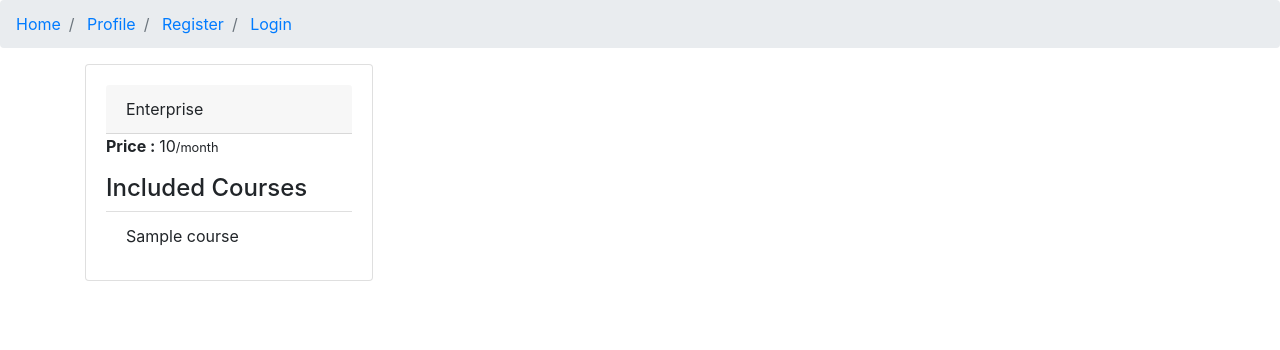
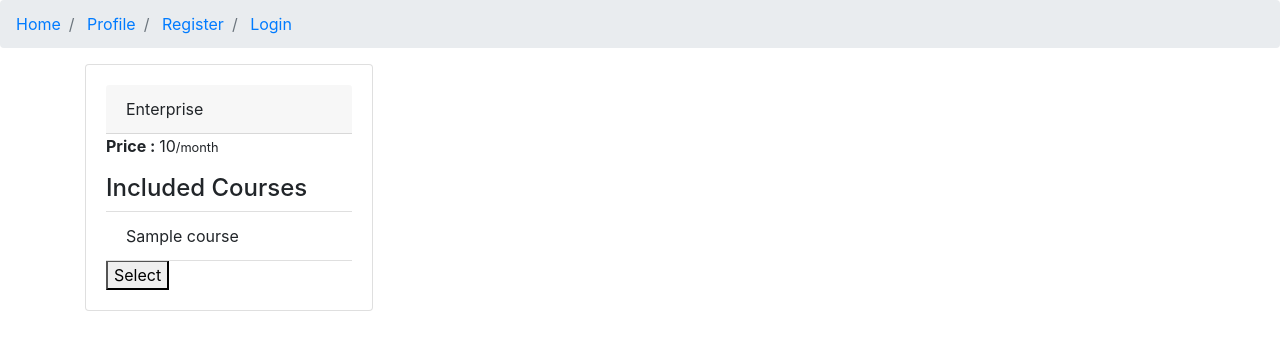
Before and after one commit to ZeroCoolHacker/Video-Membership-Django, a Django app: page /memberships/ in a window 1280 px wide. Shown: the top 350 px of the page. Run offline with Django 3.2, Linux system fonts and the light colour scheme; tables that the repository leaves empty hold one stand-in row (values such as "Sample post"); some libraries are stand-ins or nearby versions.

Commit message:
Add button to select membership

```diff
--- a/src/memberships/templates/memberships/membership_list.html
+++ b/src/memberships/templates/memberships/membership_list.html
@@ -20,6 +20,14 @@
                     {% endfor %}
 
                 </ul>
+
+                {% if object.membership_type != 'Free' %}
+                <form action="" method="POST">
+                    {% csrf_token %}
+                    <button>Select</button>
+                </form>
+                {% endif %}
+
             </div>
     </div>
     {% endfor %}
```
